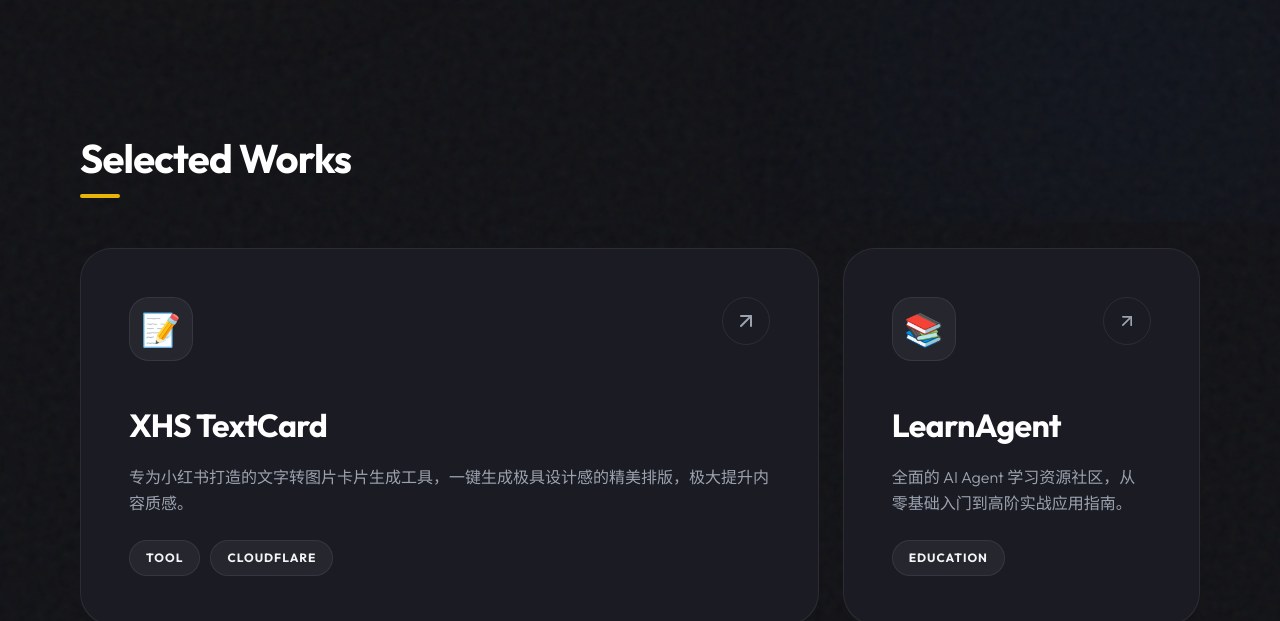
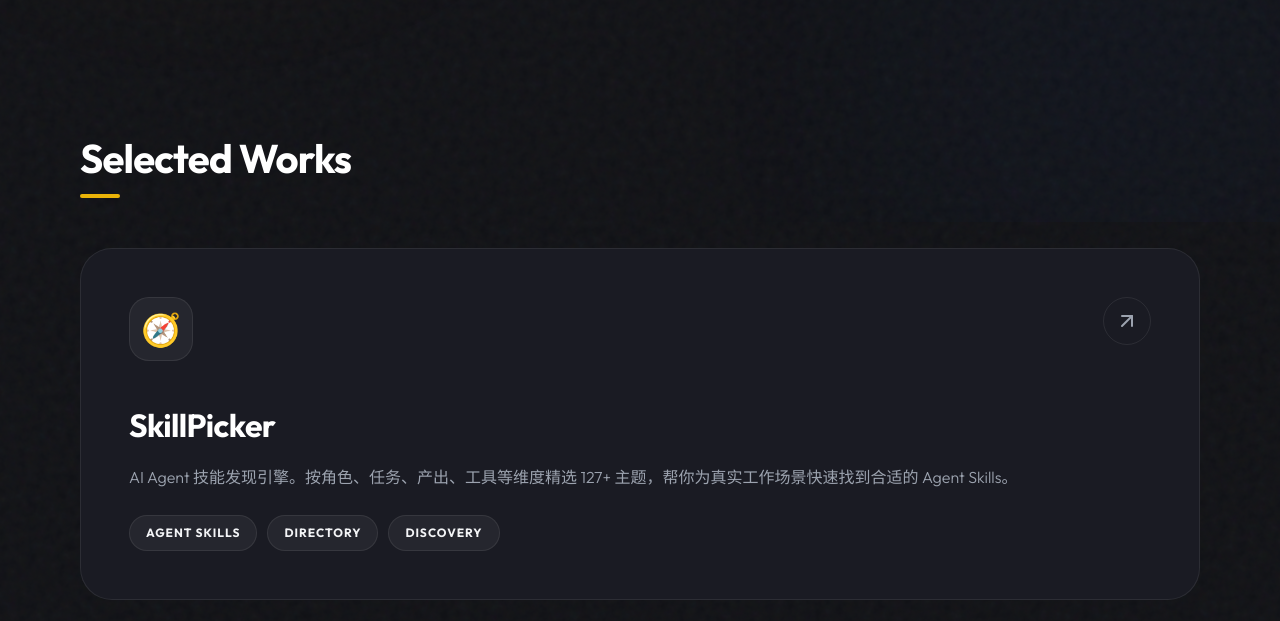
Before and after one commit to geekfoxcharlie/geekfoxcharlie.github.io, a plain HTML site: page index.html in a window 1280 px wide. Shown: the part 578-1199 px from the top of the page. Drawn offline with Linux system fonts and the light colour scheme.

Commit message:
add skillpicker.xyz project to homepage

```diff
--- a/index.html
+++ b/index.html
@@ -458,26 +458,31 @@
                 {
                     "@type": "ListItem",
                     "position": 1,
+                    "url": "https://skillpicker.xyz"
+                },
+                {
+                    "@type": "ListItem",
+                    "position": 2,
                     "url": "https://xhs-textcard.site"
                 },
                 {
                     "@type": "ListItem",
-                    "position": 2,
+                    "position": 3,
                     "url": "https://learnagent.org"
                 },
                 {
                     "@type": "ListItem",
-                    "position": 3,
+                    "position": 4,
                     "url": "https://tukahu.cn/"
                 },
                 {
                     "@type": "ListItem",
-                    "position": 4,
+                    "position": 5,
                     "url": "https://beadscode.com"
                 },
                 {
                     "@type": "ListItem",
-                    "position": 5,
+                    "position": 6,
                     "url": "https://aident.store"
                 }
             ]
@@ -527,6 +532,25 @@
             </div>
 
             <div class="grid">
+                <!-- Project 0: SkillPicker (Full, Latest) -->
+                <a href="https://skillpicker.xyz" target="_blank" class="card proj-full interactive-card">
+                    <div class="card-top">
+                        <div class="card-icon">🧭</div>
+                        <div class="card-arrow">
+                            <svg width="24" height="24" viewBox="0 0 24 24" fill="none" stroke="currentColor" stroke-width="2" stroke-linecap="round" stroke-linejoin="round"><line x1="7" y1="17" x2="17" y2="7"></line><polyline points="7 7 17 7 17 17"></polyline></svg>
+                        </div>
+                    </div>
+                    <div class="card-content">
+                        <h3 class="card-title">SkillPicker</h3>
+                        <p class="card-desc">AI Agent 技能发现引擎。按角色、任务、产出、工具等维度精选 127+ 主题，帮你为真实工作场景快速找到合适的 Agent Skills。</p>
+                        <div class="tags">
+                            <span class="tag">Agent Skills</span>
+                            <span class="tag">Directory</span>
+                            <span class="tag">Discovery</span>
+                        </div>
+                    </div>
+                </a>
+
                 <!-- Project 1: Featured (Large) -->
                 <a href="https://xhs-textcard.site" target="_blank" class="card proj-large interactive-card">
                     <div class="card-top">
```
